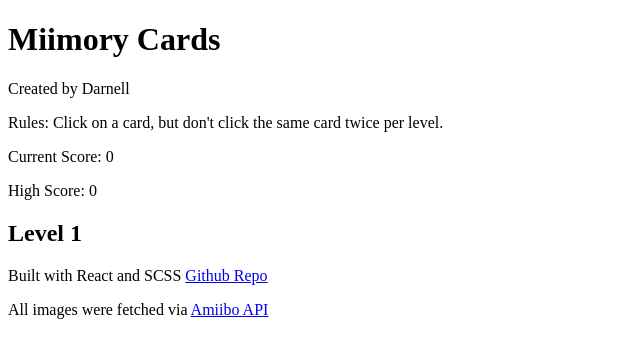
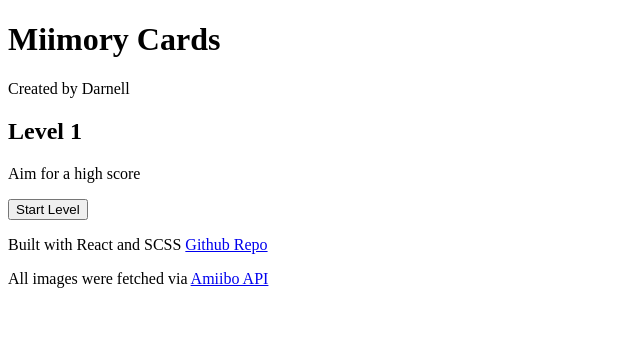
Before and after one commit to DrantDumani/memory-card-v2, a React (Vite) app: page / in a window 1280 px wide. Shown: the top 358 px of the page, without its empty margins (0-640 px from the left). Built offline with nearby package versions, Linux system fonts and the light colour scheme.

Commit message:
Create levelStart component

```diff
--- a/src/App.jsx
+++ b/src/App.jsx
@@ -1,6 +1,7 @@
 import { useState, useEffect } from "react";
 import Game from "./components/Game/Game";
 import dummyImg from "./assets/images/dummy.jpg";
+import LevelStart from "./components/LevelStart/LevelStart";
 
 const dummyStore = () => {
   const store = [];
@@ -72,6 +73,7 @@ function App() {
   const startLevel = () => {
     const newLevel = createLevel(cardStore, level);
     setCards(newLevel);
+    setGameState("isPlaying");
   };
 
   const pickCard = (id) => {
@@ -82,8 +84,10 @@ function App() {
       const newCards = cards.map((el) =>
         el.id === id ? { ...el, clicked: true } : el
       );
-      if (newCards.every((el) => el.picked)) handleLevelComplete();
-      else {
+      if (newCards.every((el) => el.picked)) {
+        setLevel((l) => l + 1);
+        handleLevelComplete();
+      } else {
         const shuffled = shuffleArray(newCards);
         setCards(shuffled);
       }
@@ -107,6 +111,9 @@ function App() {
     setCards(firstLevel);
   };
 
+  const levelStart = gameState === "levelStart";
+  const isPlaying = gameState === "isPlaying";
+
   return (
     <>
       <header className="header">
@@ -114,7 +121,10 @@ function App() {
         <p className="header__credit-text">Created by Darnell</p>
       </header>
 
-      <Game />
+      <main className="main">
+        {levelStart && <LevelStart level={level} handleStart={startLevel} />}
+        {isPlaying && <Game />}
+      </main>
 
       <footer className="footer">
         <p className="footer__text">
--- a/src/components/Game/Game.jsx
+++ b/src/components/Game/Game.jsx
@@ -9,7 +9,7 @@ function Game() {
   const [cards, setCards] = useState([]);
 
   return (
-    <main className="main">
+    <>
       <p className="main__rules">
         <span className="main__rules--bold">Rules: </span>Click on a card, but
         don&apos;t click the same card twice per level.
@@ -21,7 +21,7 @@ function Game() {
       </div>
 
       <h2 className="main__level">Level {level}</h2>
-    </main>
+    </>
   );
 }
 
--- /dev/null
+++ b/src/components/LevelStart/LevelStart.jsx
@@ -0,0 +1,39 @@
+import "./LevelStart.scss";
+
+const messages = {
+  easy: ["Aim for a high score", "Not bad!", "Pretty good!"],
+  med: [
+    "Woah!",
+    "You're still playing this?!",
+    "You've got a photographic memory!",
+    "The True Arena approaches...",
+  ],
+  hard: [
+    "You've peaked!",
+    "It doesn't get any harder than this!",
+    "Lunatic mode?!",
+    "This is 9.0 difficulty!",
+  ],
+};
+
+function LevelStart({ level, handleStart }) {
+  let msgBank = null;
+  if (level < 10) msgBank = messages.easy;
+  else if (level < 24) msgBank = messages.med;
+  else msgBank = messages.hard;
+
+  const gameMsg = msgBank[Math.floor(Math.random() * msgBank.length)];
+
+  return (
+    <div className="level-start">
+      <h2 className="level-start__level">Level {level}</h2>
+      <p className="level-start__gameMsg">{gameMsg}</p>
+
+      <button className="level-start__btn" onClick={handleStart}>
+        Start Level
+      </button>
+    </div>
+  );
+}
+
+export default LevelStart;
```
Also changed, not shown: src/components/LevelStart/LevelStart.scss (added).
